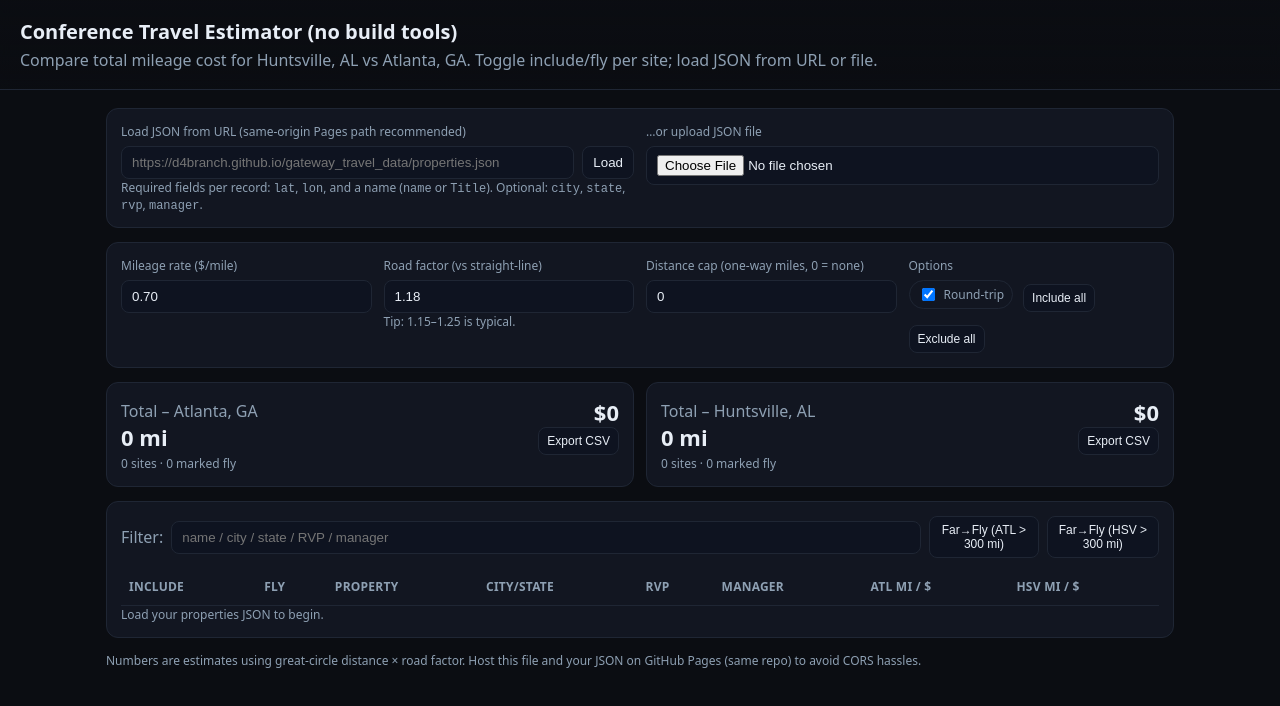
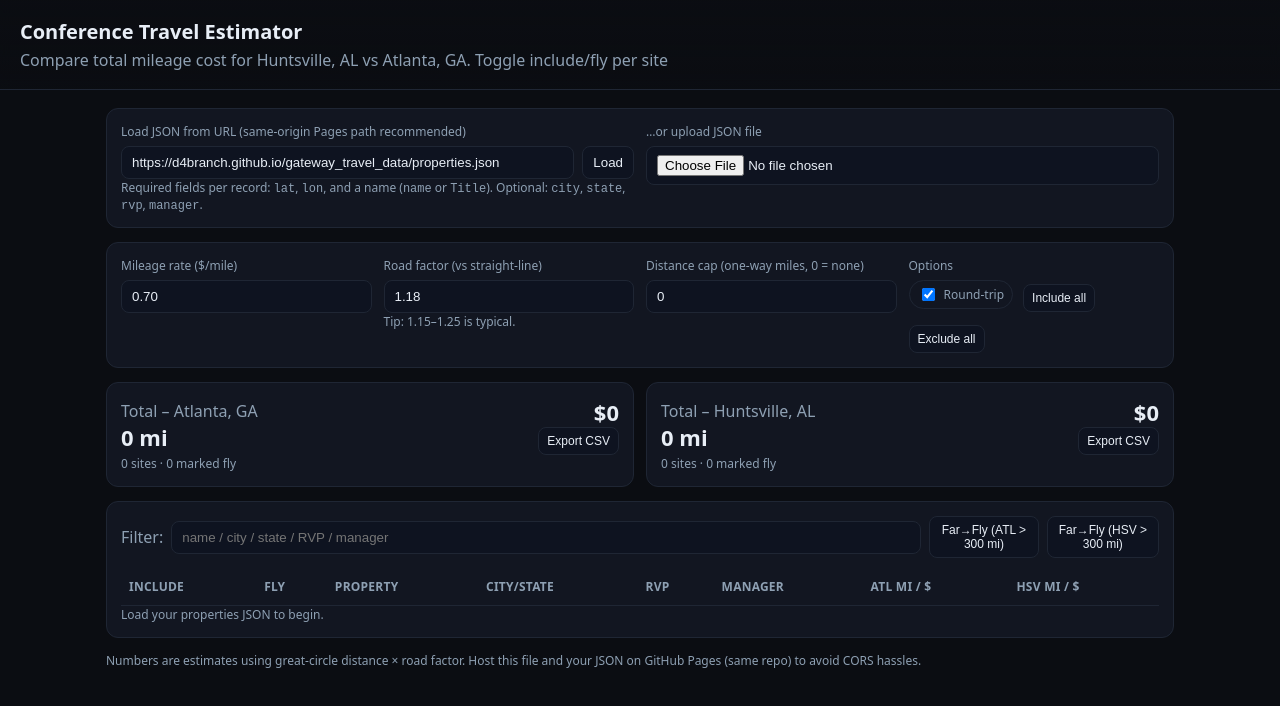
Before and after one commit to d4branch/gateway_property_data, a plain HTML site: page docs/index.html in a window 1280 px wide. Drawn offline with Linux system fonts and the light colour scheme.

Commit message:
Update index.html

```diff
--- a/docs/index.html
+++ b/docs/index.html
@@ -34,8 +34,8 @@
 </head>
 <body>
   <header>
-    <h1>Conference Travel Estimator (no build tools)</h1>
-    <div class="muted">Compare total mileage cost for Huntsville, AL vs Atlanta, GA. Toggle include/fly per site; load JSON from URL or file.</div>
+    <h1>Conference Travel Estimator</h1>
+    <div class="muted">Compare total mileage cost for Huntsville, AL vs Atlanta, GA. Toggle include/fly per site</div>
   </header>
 
   <div class="wrap">
@@ -44,7 +44,7 @@
         <div>
           <label>Load JSON from URL (same-origin Pages path recommended)</label>
           <div style="display:flex; gap:8px; align-items:center;">
-            <input id="urlInput" type="text" placeholder="https://d4branch.github.io/gateway_travel_data/properties.json" />
+            <input id="urlInput" type="text" value="https://d4branch.github.io/gateway_travel_data/properties.json" />
             <button class="btn" id="btnLoad">Load</button>
           </div>
           <div class="note">Required fields per record: <code>lat</code>, <code>lon</code>, and a name (<code>name</code> or <code>Title</code>). Optional: <code>city</code>, <code>state</code>, <code>rvp</code>, <code>manager</code>.</div>
```
